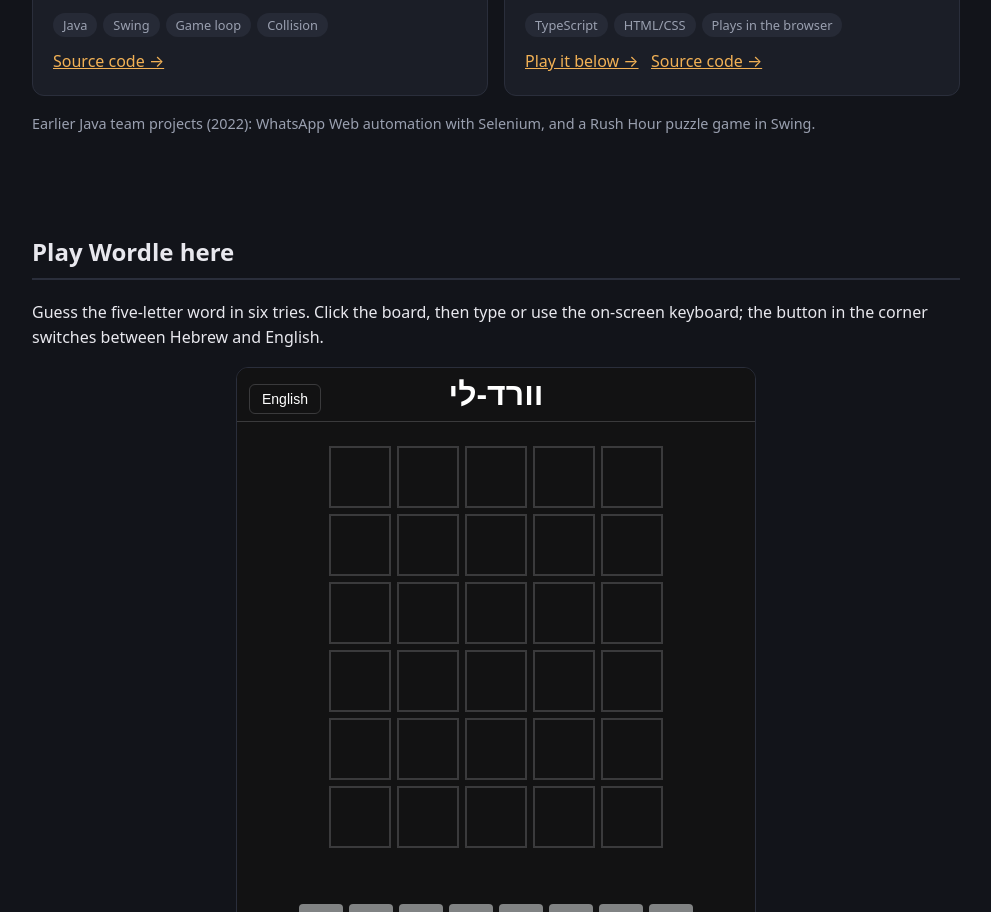
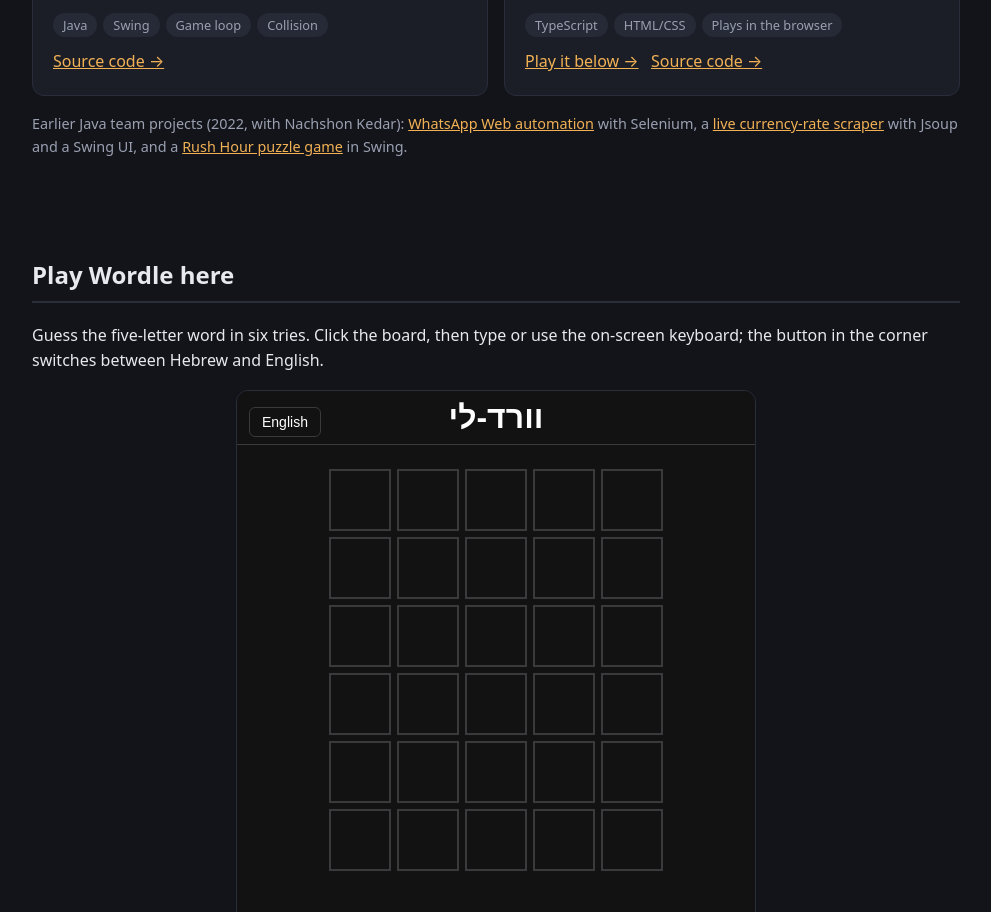
Before and after one commit to NikitaBuria/NikitaBuria.github.io, a plain HTML site: page index.html in a window 1280 px wide. Shown: the part 2142-3054 px from the top of the page, without its empty margins (144-1135 px from the left). Drawn offline with Linux system fonts and the light colour scheme.

Commit message:
List the currency scraper with the team projects and link all three repos
Co-Authored-By: Claude Opus 5.5 <noreply@anthropic.com>

```diff
--- a/index.html
+++ b/index.html
@@ -115,7 +115,7 @@
         <a href="#play-wordle">Play it below →</a> &nbsp; <a href="https://github.com/NikitaBuria/Wordle-In-Hebrew">Source code →</a>
       </div>
     </div>
-    <p class="muted-line">Earlier Java team projects (2022): WhatsApp Web automation with Selenium, and a Rush Hour puzzle game in Swing.</p>
+    <p class="muted-line">Earlier Java team projects (2022, with Nachshon Kedar): <a href="https://github.com/nachshon99/WhatsappWebProject">WhatsApp Web automation</a> with Selenium, a <a href="https://github.com/nachshon99/WebScrappingProject2">live currency-rate scraper</a> with Jsoup and a Swing UI, and a <a href="https://github.com/NikitaBuria/RushHourProject20.4.22">Rush Hour puzzle game</a> in Swing.</p>
   </section>
 
   <section id="play-wordle">
```
